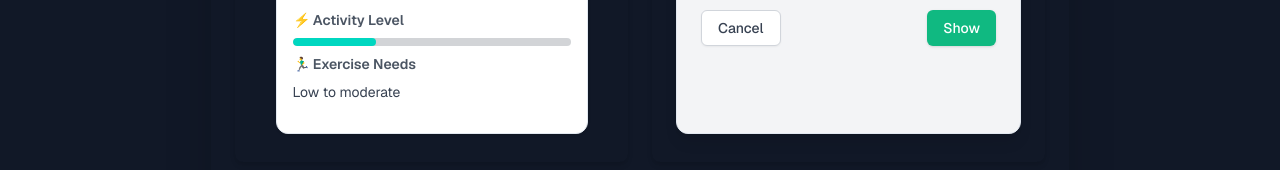
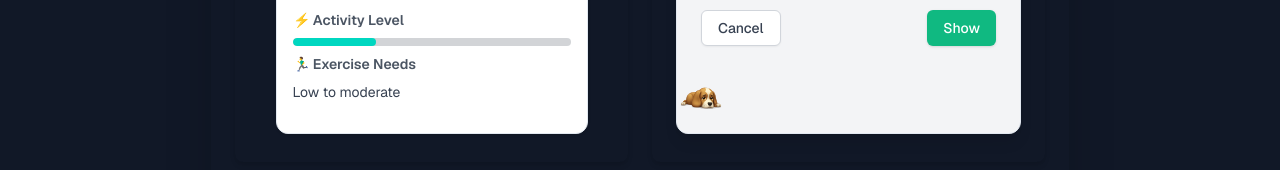
Before and after one commit to Giorgiod91/IsMyDogHappy, a Next.js app: page / in a window 1280 px wide. Shown: the part 1831-2001 px from the top of the page. Built offline with nearby package versions, Linux system fonts and the light colour scheme.

Commit message:
added mood pictures depending on the outcome of calculate helper function

```diff
--- a/src/app/components/TimeToMove.tsx
+++ b/src/app/components/TimeToMove.tsx
@@ -125,9 +125,20 @@ function TimeToMove({}: Props) {
           </Button>
         </CardFooter>
         {result?.includes("That Dog Is Happy!") ? (
-          <div className="text-center font-bold text-[#10B981]">{result}</div>
+          <div className="flex p-5 text-center font-bold text-[#10B981]">
+            {result}{" "}
+            <img
+              width={50}
+              height={50}
+              src="./happy-dogTwo.png"
+              alt="happy-dog"
+            />
+          </div>
         ) : (
-          <div className="text-center font-bold text-[#bb333e]">{result}</div>
+          <div className="flex text-center font-bold text-[#bb333e]">
+            {result}{" "}
+            <img width={50} height={50} src="./sad-dog.png" alt="sad-dog" />
+          </div>
         )}
       </Card>
     </Motion.div>
```
Also changed, not shown: public/happy-dogTwo.png (added), public/sad-dog.png (added).
